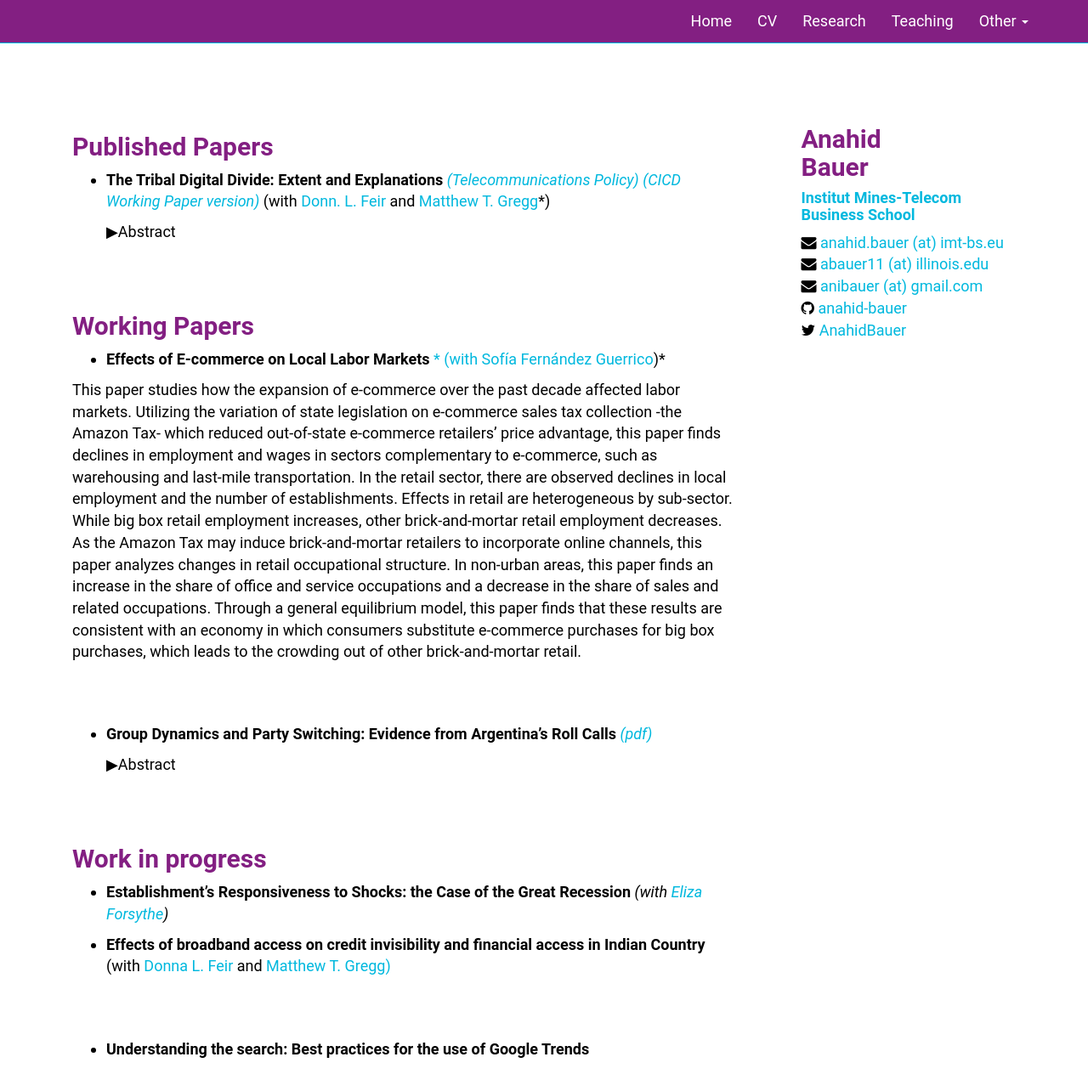
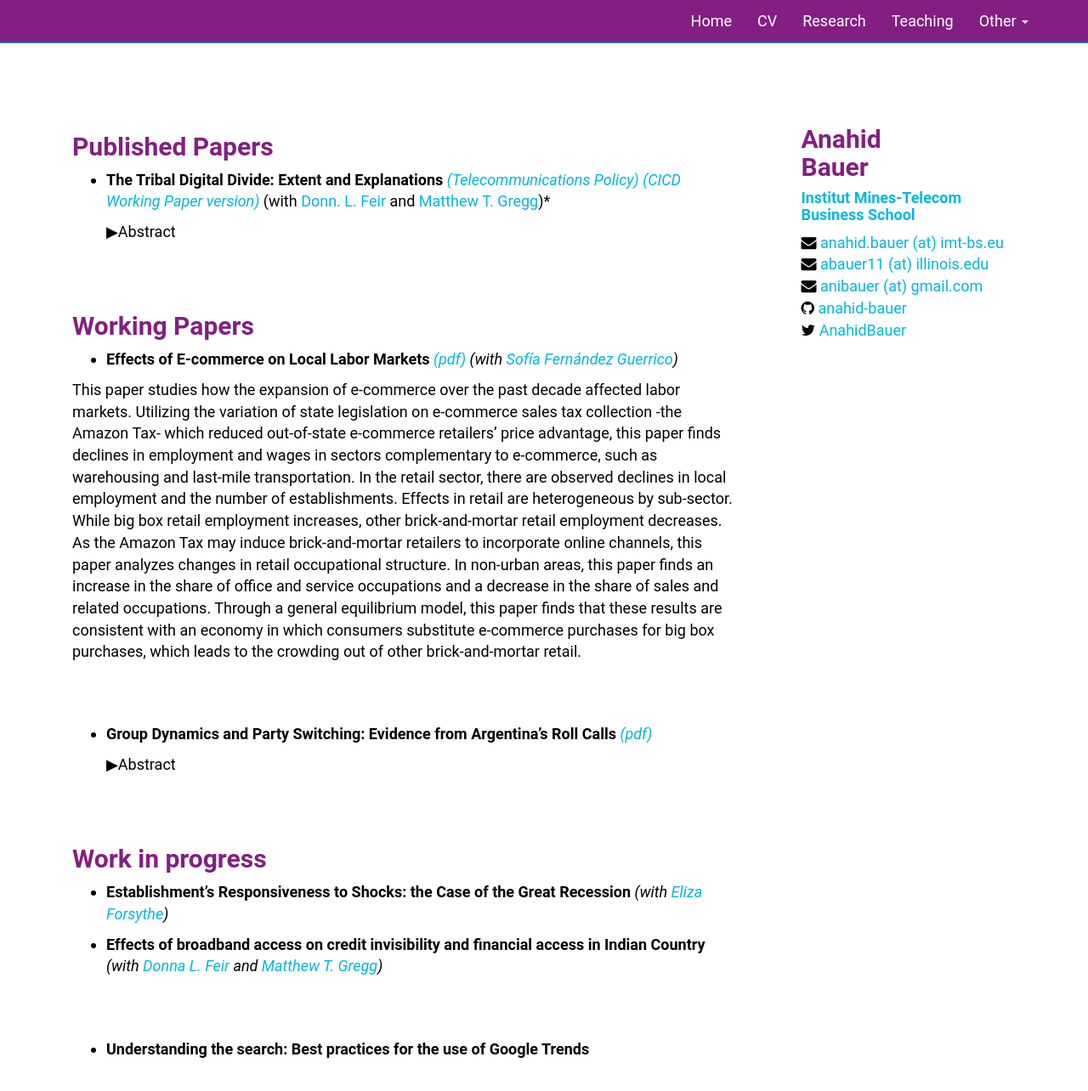
Before and after one commit to anahid-bauer/anahid-bauer.github.io, a Jekyll site: the page built from research.md, in a window 1280 px wide and 1400 px high. Shown: the top 1284 px of the window at 85% size. Built offline with Jekyll 4.4.1, drawn with Linux system fonts in a browser that asks for light colours; our own code applies the rules of GitHub Pages for plain Markdown files.

Commit message:
Update research.md

```diff
--- a/research.md
+++ b/research.md
@@ -5,7 +5,7 @@ layout: secondary_pages
 ## Published Papers
 
 * **The Tribal Digital Divide: Extent and Explanations** <a href="https://authors.elsevier.com/c/1fGcl16AgYEnw9" target="_blank">*(Telecommunications Policy)*</a> <a href="https://www.minneapolisfed.org/research/cicd-working-paper-series/the-tribal-digital-divide-extent-and-explanations" target="_blank">*(CICD Working Paper version)*</a>  <!---[[SSRN]](https://ssrn.com/abstract=3020332) -->
-	(with <a href="https://www.donnafeir.com/" target="_blank">Donn. L. Feir</a> and <a href="https://sites.google.com/prod/view/mattgregg" target="_blank">Matthew T. Gregg</a>*)
+	(with <a href="https://www.donnafeir.com/" target="_blank">Donn. L. Feir</a> and <a href="https://sites.google.com/prod/view/mattgregg" target="_blank">Matthew T. Gregg</a>)*
 
 	<details>
   <summary><span class='icon-right'></span>Abstract </summary><p>
@@ -18,8 +18,8 @@ We document systematic differences in connection speeds, prices for basic broadb
 
 
 
-* **Effects of E-commerce on Local Labor Markets** <a href="/assets/E-commerce_LLM.pdf" target="_blank">* <!--- [[SSRN]](https://ssrn.com/abstract=3020332) -->
-	(with <a href="https://www.sofiafernandezguerrico.com/" target="_blank">Sofía Fernández Guerrico</a>)*
+* **Effects of E-commerce on Local Labor Markets** <a href="/assets/E-commerce_LLM.pdf" target="_blank">*(pdf)*</a> <!--- [[SSRN]](https://ssrn.com/abstract=3020332) -->
+	*(with <a href="https://www.sofiafernandezguerrico.com/" target="_blank">Sofía Fernández Guerrico</a>)*
 
 <!---	<details>
   <summary><span class='icon-right'></span> Abstract</summary><p>-->
@@ -51,7 +51,7 @@ reduced out-of-state e-commerce retailers’ price advantage, this paper finds d
 
 
 * **Effects of broadband access on credit invisibility and financial access in Indian Country** <!---*([pdf](/assets/proposal.pdf))* [[SSRN]](https://ssrn.com/abstract=3020332) -->
-(with <a href="https://www.donnafeir.com/" target="_blank">Donna L. Feir</a> and <a href="https://sites.google.com/prod/view/mattgregg" target="_blank">Matthew T. Gregg)
+*(with <a href="https://www.donnafeir.com/" target="_blank">Donna L. Feir</a> and <a href="https://sites.google.com/prod/view/mattgregg" target="_blank">Matthew T. Gregg</a>)*
 
 <!---	<details>
   <summary><span class='icon-right'></span>Abstract </summary><p>
```
